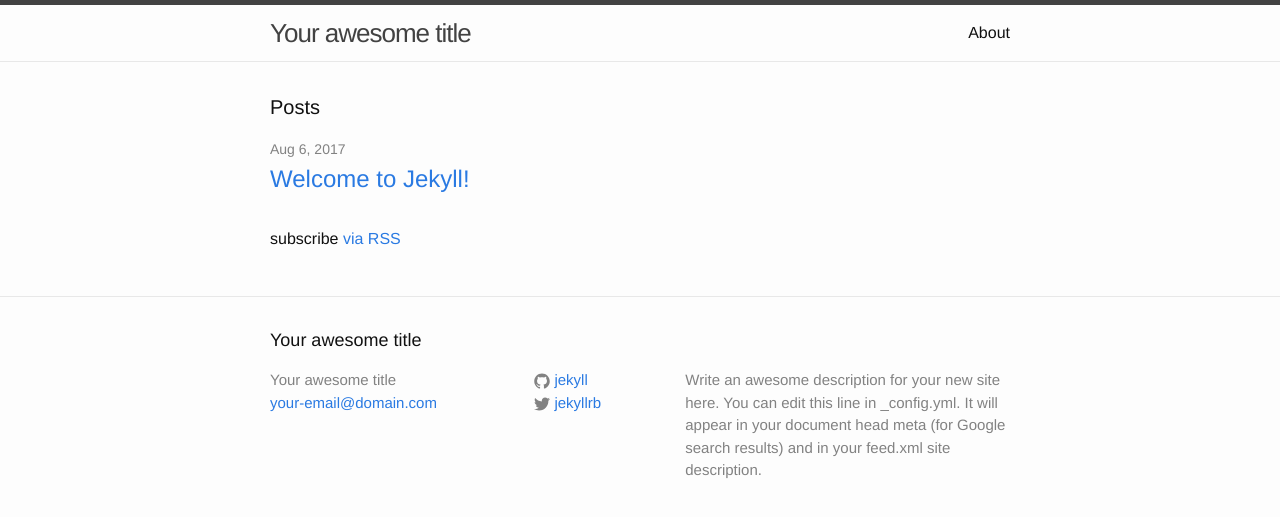
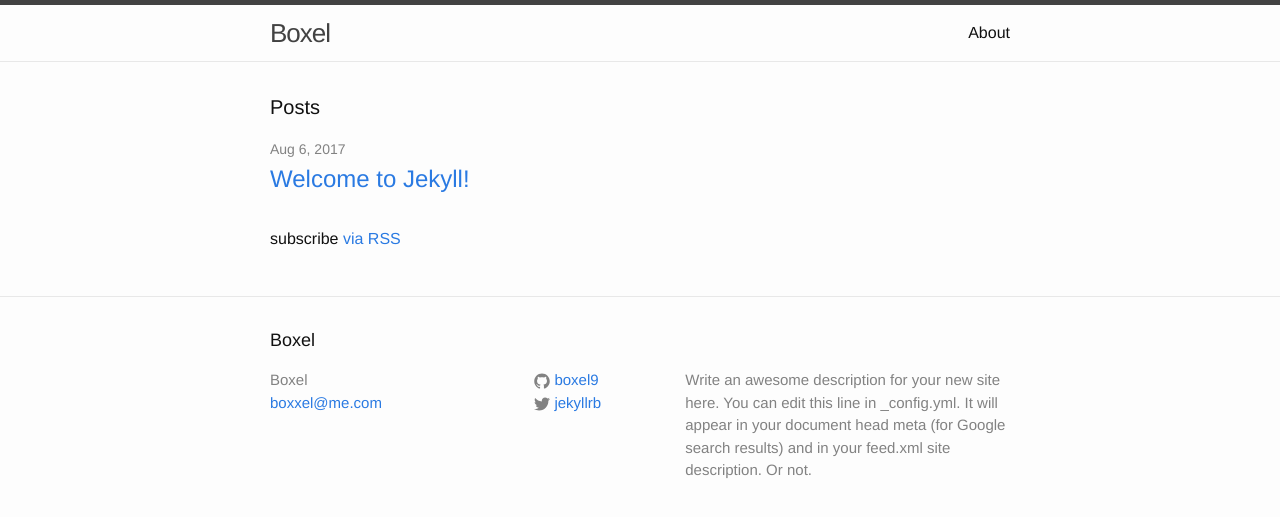
Before and after one commit to Boxel9/boxel9.github.io, a Jekyll site: the page built from index.html, in a window 1280 px wide. Shown: the top 517 px of the page. Built offline with Jekyll 4.4.1, drawn with Linux system fonts in a browser that asks for light colours.

Commit message:
Update _config.yml
Titel geändert und Beschreibung erweitert

```diff
--- a/_config.yml
+++ b/_config.yml
@@ -6,16 +6,16 @@
 # 'jekyll serve'. If you change this file, please restart the server process.
 
 # Site settings
-title: Your awesome title
-email: your-email@domain.com
+title: Boxel
+email: boxxel@me.com
 description: > # this means to ignore newlines until "baseurl:"
   Write an awesome description for your new site here. You can edit this
   line in _config.yml. It will appear in your document head meta (for
-  Google search results) and in your feed.xml site description.
+  Google search results) and in your feed.xml site description. Or not.
 baseurl: "" # the subpath of your site, e.g. /blog
 url: "http://yourdomain.com" # the base hostname & protocol for your site
 twitter_username: jekyllrb
-github_username:  jekyll
+github_username:  boxel9
 
 # Build settings
 markdown: kramdown
```
